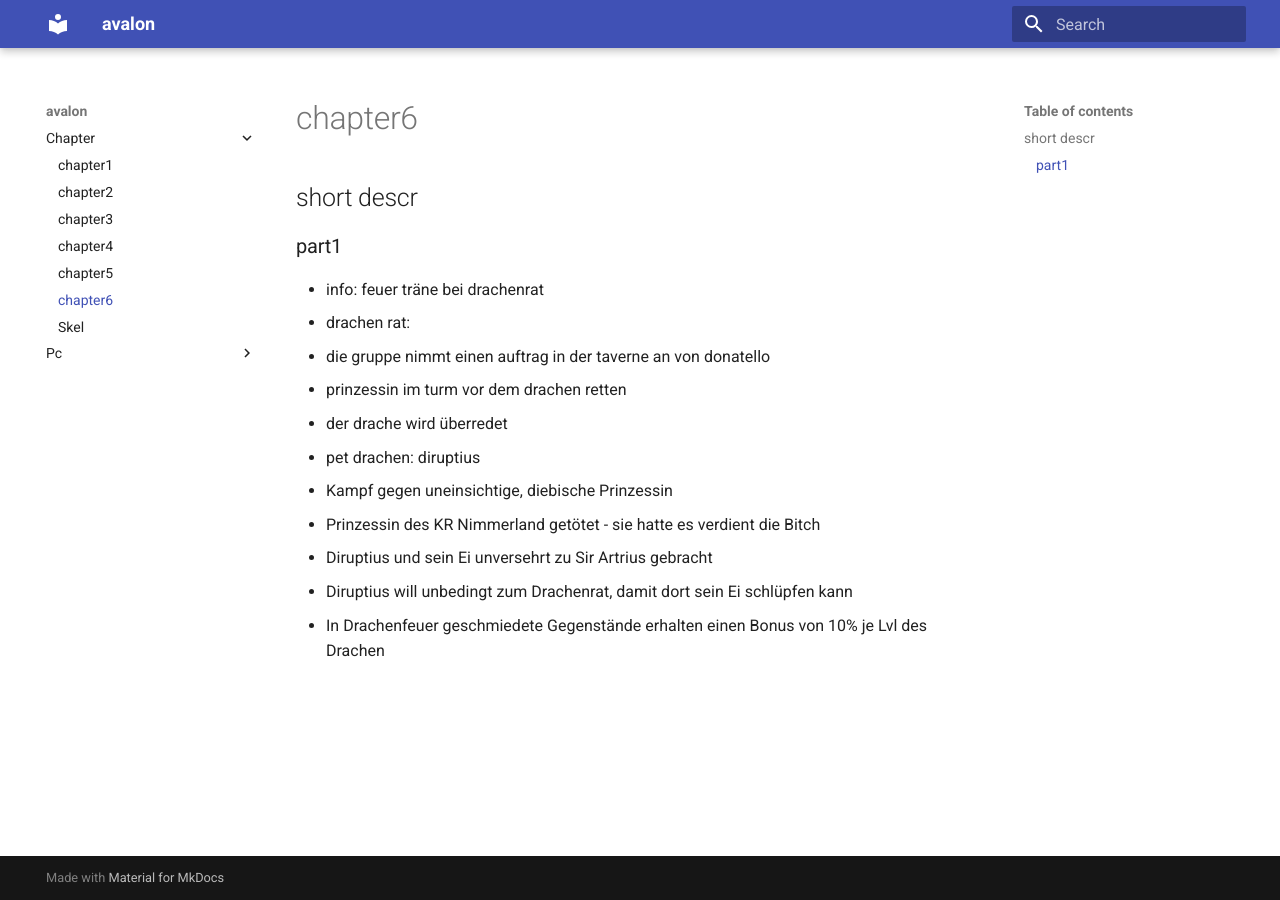
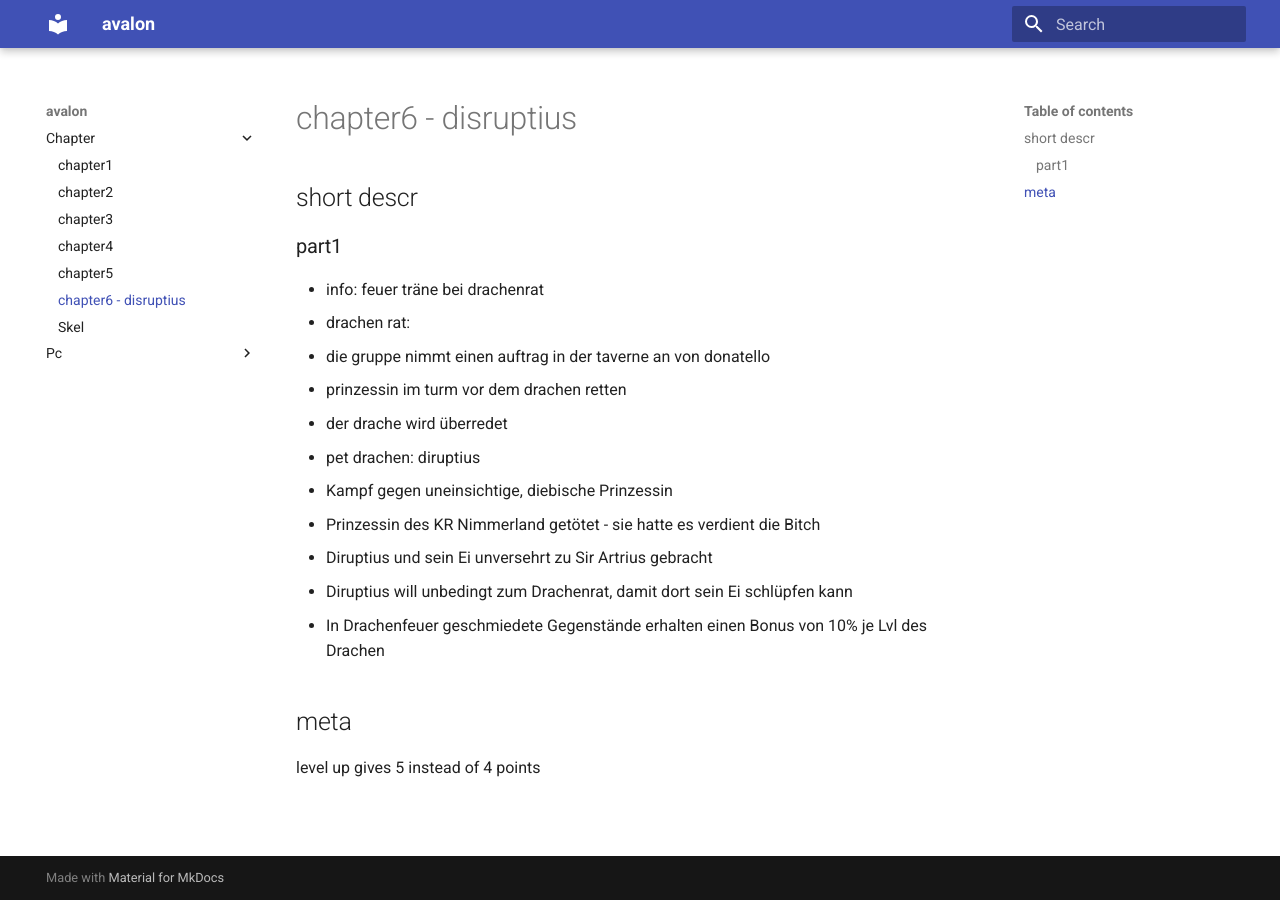
Before and after one commit to mkdocs-pnp/avalon, an MkDocs documentation site: the page built from docs/chapter/chapter6.md, in a window 1280 px wide. Built offline with MkDocs 1.6.1 and Material for MkDocs 9.7.7, drawn with Linux system fonts in a browser that asks for light colours.

Commit message:
add meta section

```diff
--- a/docs/chapter/chapter6.md
+++ b/docs/chapter/chapter6.md
@@ -1,4 +1,4 @@
-# chapter6
+# chapter6 - disruptius
 
 ## short descr
 
@@ -15,3 +15,6 @@
 + Diruptius und sein Ei unversehrt zu Sir Artrius gebracht
 + Diruptius will unbedingt zum Drachenrat, damit dort sein Ei schlüpfen kann
 + In Drachenfeuer geschmiedete Gegenstände erhalten einen Bonus von 10% je Lvl des Drachen
+
+## meta
+level up gives 5 instead of 4 points
```
